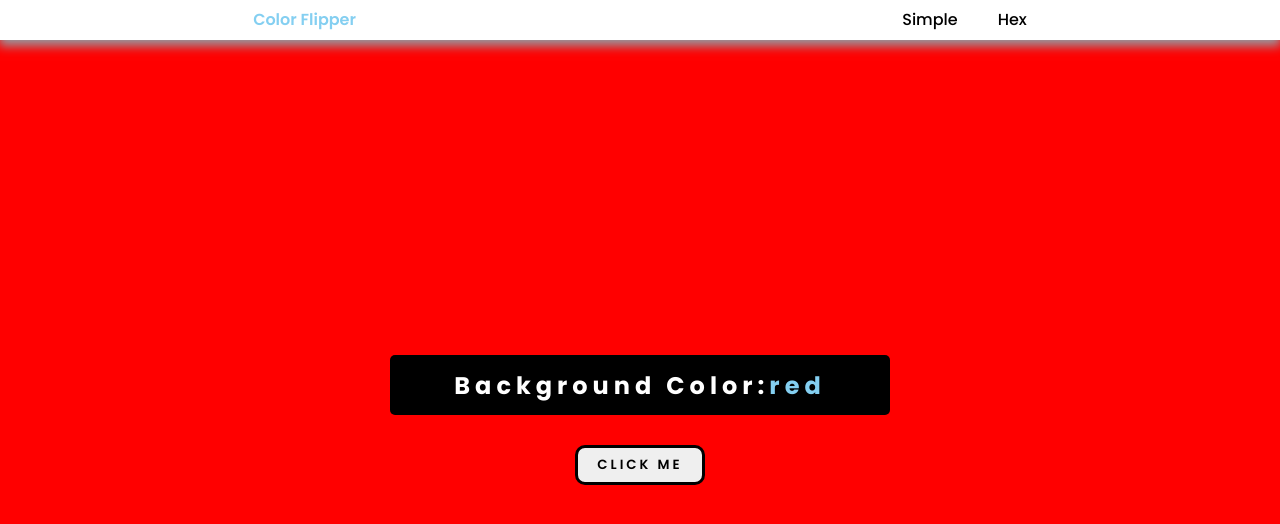
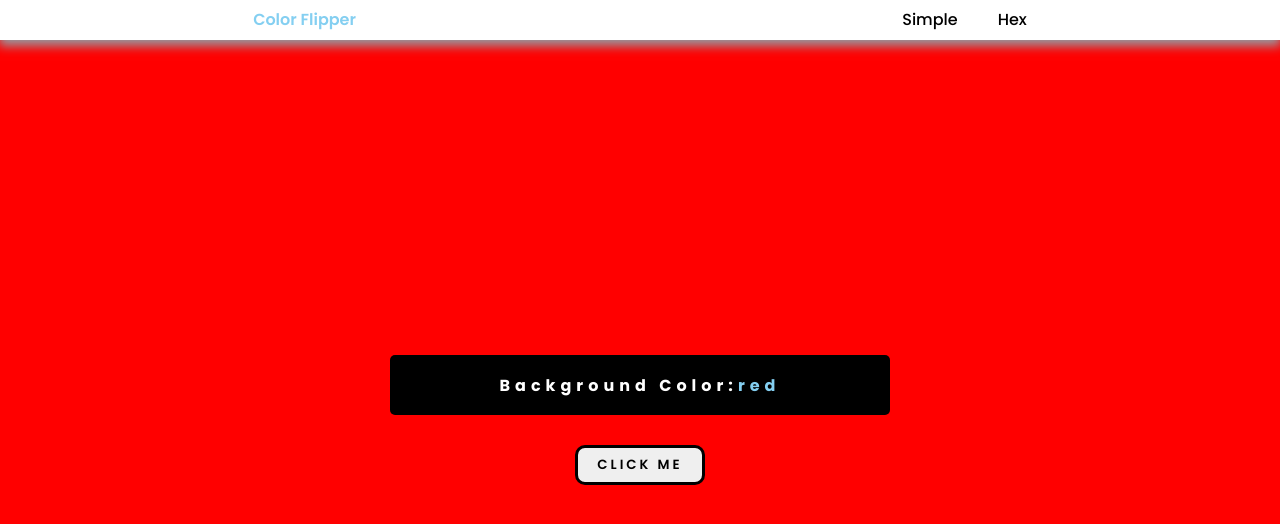
Before and after one commit to wxomi/color-flipper, a plain HTML site: page index.html in a window 1280 px wide. Both pictures are taken after a click on the button "CLICK ME". Drawn offline with Linux system fonts and the light colour scheme.

Commit message:
reduced font size

```diff
--- a/app.js
+++ b/app.js
@@ -7,7 +7,8 @@ btn.addEventListener("click", function(){
     const randomNumber= getRandomNumber();
     console.log(randomNumber);
     console.log(colors[randomNumber]);
-    document.querySelector("main").style.backgroundColor=colors[randomNumber];
+    // document.querySelector("main").style.backgroundColor=colors[randomNumber];
+    document.body.style.backgroundColor=colors[randomNumber];
     color.textContent=colors[randomNumber];
 });
 
--- a/style.css
+++ b/style.css
@@ -6,12 +6,9 @@
 
 }
 
-nav{
-    position: relative;
-}
+
 .nav-center{
     height: 5vh;
-    z-index: 1;
 }
 
 .nav-links{
@@ -20,6 +17,9 @@ nav{
     box-shadow: 0px 5px 10px 1px rgb(148, 155, 162);
 }
 
+body {
+    background-color: #f1f5f8;
+}
 
 .nav-links{
     display: flex;
@@ -64,7 +64,7 @@ nav{
     justify-content: center;
     font-family: 'Poppins', sans-serif;
     letter-spacing: 5px;
-    font-size: x-large;
+    font-size: medium;
     font-style: normal;
     margin-bottom: 30px;
 }
@@ -77,7 +77,6 @@ main{
     display: flex;
     justify-content: center;
     align-items: center;
-    background-color: #F1f5f8;
     flex-direction: column;
 }
 
```
